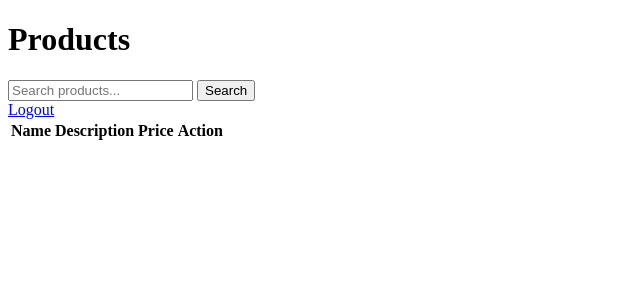
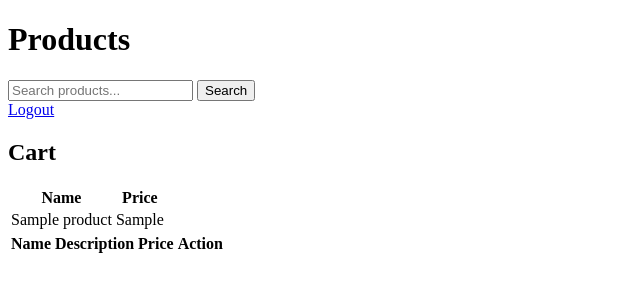
Before and after one commit to dvagop/hardening_eshop_flask, a Flask app: page /products in a window 1280 px wide. Shown: the top 300 px of the page, without its empty margins (0-640 px from the left). Run offline with Flask 3, Linux system fonts and the light colour scheme; the visitor is signed in with stand-in values (Sample User, id 1); tables that the repository leaves empty hold one stand-in row (values such as "Sample post"); lists and menus that the app fills with data are empty.

Commit message:
cart and search

```diff
--- a/app.py
+++ b/app.py
@@ -148,9 +148,13 @@ def products():
         num_results = 0
         total_products = Product.query.count()
 
+    # Get the current user's cart items
+    current_user = User.query.filter_by(username=session['username']).first()
+    cart_items = current_user.carts
+
     return render_template('products.html', search_results=search_results,
                            num_results=num_results, total_products=total_products,
-                           search_query=search_query)
+                           search_query=search_query, cart_items=cart_items)
 
 
 # Route to add a product to the cart
--- a/templates/products.html
+++ b/templates/products.html
@@ -21,13 +21,33 @@
     <!-- Logout link -->
     <a href="{{ url_for('logout') }}">Logout</a>
 
+    <!-- Cart -->
+    <h2>Cart</h2>
+    <table>
+        <thead>
+            <tr>
+                <th>Name</th>
+                <th>Price</th>
+            </tr>
+        </thead>
+        <tbody>
+            {% for item in cart_items %}
+            <tr>
+                <td>{{ item.product.name }}</td>
+                <td>{{ item.price }}</td>
+            </tr>
+            {% endfor %}
+        </tbody>
+    </table>
+
+    <!-- Product List -->
     <table>
         <thead>
             <tr>
                 <th>Name</th>
                 <th>Description</th>
                 <th>Price</th>
-                <th>Action</th> <!-- Add a new column for Add to Cart button -->
+                <th>Action</th>
             </tr>
         </thead>
         <tbody>
```
